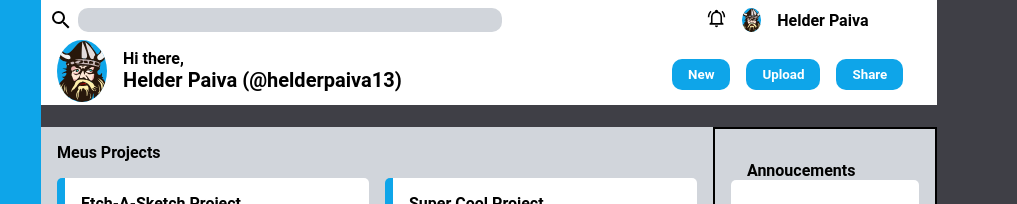
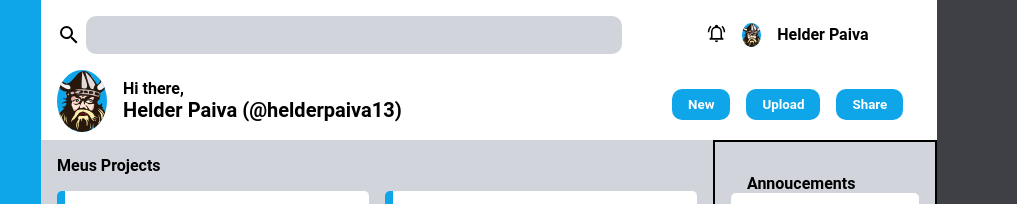
Before and after one commit to HelderPaiva13/admin-dashboard, a plain HTML site: page index.html in a window 1280 px wide. Shown: the top 204 px of the page, 263-1280 px from the left. Drawn offline with Linux system fonts and the light colour scheme.

Commit message:
resolvendo espaço entre nav e content

```diff
--- a/styles.css
+++ b/styles.css
@@ -66,7 +66,6 @@ body {
 }
 
 .nav {
-  max-height: 105px;
   grid-row: 1/2;
   background-color: white;
   heigth: 50px;
@@ -79,7 +78,7 @@ body {
   gri-row: 1/2;
   grid-column: 1/2;
   display: flex;
-  padding: 0.5rem;
+  padding: 1rem;
 }
 
 .search img {
@@ -91,7 +90,7 @@ body {
 .search input {
   border-radius: 10px;
   flex: 1;
-  margin-right: 8rem;
+
   border: none;
   background-color: var(--cinza);
   outline: 0;
```
